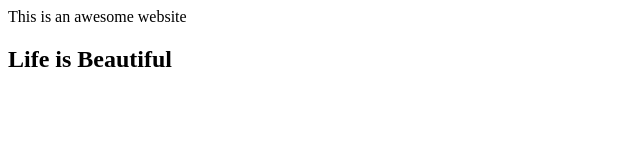
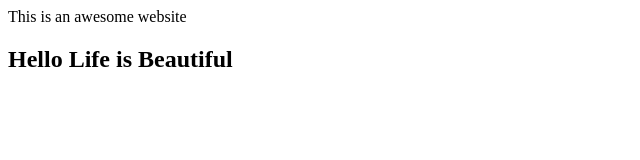
Before and after one commit to SKBharatesh/Git-Tutorial, a plain HTML site: page index.html in a window 1280 px wide. Shown: the whole page, without its empty margins (0-640 px from the left). Drawn offline with Linux system fonts and the light colour scheme.

Commit message:
added a hello for index.html

```diff
--- a/index.html
+++ b/index.html
@@ -4,6 +4,6 @@
 </head>
 <body>
 <p>This is an awesome website</p>
-<h2>Life is Beautiful</h2>
+<h2>Hello Life is Beautiful</h2>
 </body>
 </html>
```
